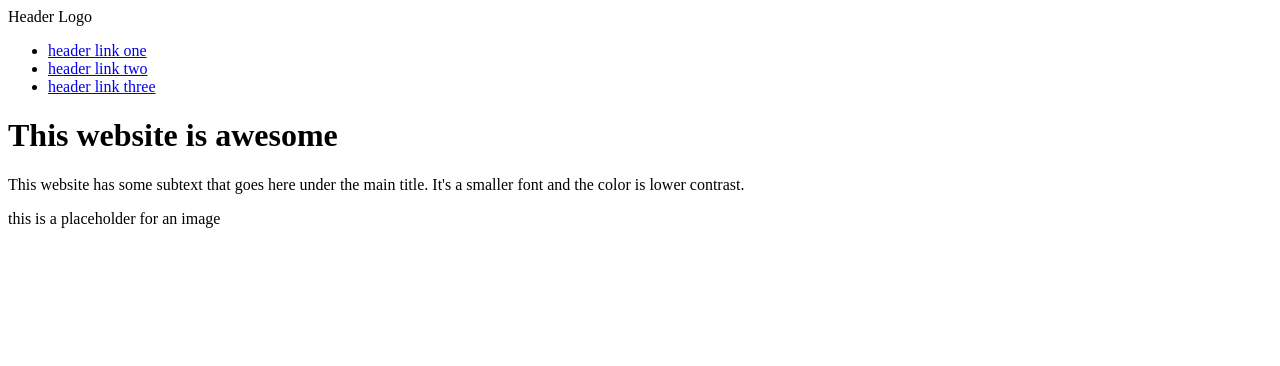
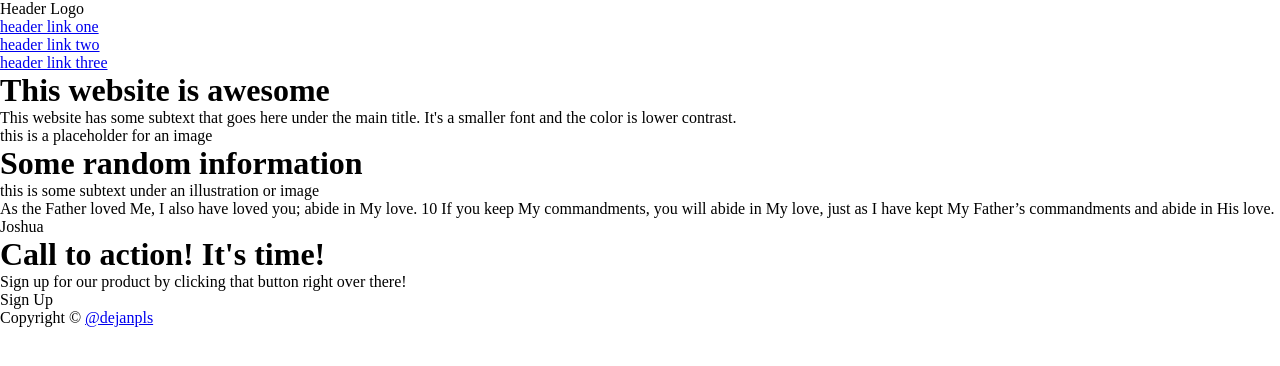
Before and after one commit to dejanpls/landing-page, a plain HTML site: page index.html in a window 1280 px wide. Drawn offline with Linux system fonts and the light colour scheme.

Commit message:
Add all elements to html
What was done:
	- Add header, main and footer and fill it with content
	- Connect html with css externally
	- Set margin and padding to 0px on all elements
	- Set box-sizing to border-box

```diff
--- a/index.html
+++ b/index.html
@@ -3,11 +3,10 @@
 <head>
 	<title>Landing Page</title>
 	<meta charset="utf-8">
-	<link rel="stylesheet" type="txt/css" href="style.css">
+	<link rel="stylesheet" type="text/css" href="styles.css">
 </head>
 <body>
 	<div class="wrapper">
-
 		<!-- hero -->
 		<header class="header">
 			<div class="navigation">
@@ -36,12 +35,39 @@
 				</div>
 			</div>
 		</header>
-
 		<!-- main content -->
 		<div class="main">
-
+			<h1 class="main-title">Some random information</h1>
+			<div class="card-container">
+				<div class="card-image-container"></div>
+				<div class="card-text">
+					this is some subtext under an illustration or image
+				</div>
+			</div>
 		</div>
+		<!-- quote section -->
+		<blockquote class="quote-container">
+			<p class="quote-text">
+				As the Father loved Me, I also have loved you; abide in My love. 10 If you keep My commandments, you will abide in My love, just as I have kept My Father’s commandments and abide in His love.
+			</p>
+			<footer class="quote-author">Joshua</footer>
+		</blockquote>
+		<!-- call to action -->
+		<div class="cta-container">
+			<div class="cta-text">
+				<h1 class="cta-title">Call to action! It's time!</h1>
+				<p class="cta-para">
+					Sign up for our product by clicking that button right over there!
+				</p>
+			</div>
+			<div class="cta-button">
+				Sign Up
+			</div>
+		</div>
+		<!-- footer section -->
+		<footer class="footer">
+			Copyright &copy; <a class="link" href="#">@dejanpls</a>
+		</footer>
 	</div>
 </body>
-<footer></footer>
 </html>
--- a/styles.css
+++ b/styles.css
@@ -0,0 +1,5 @@
+* {
+	margin: 0;
+	padding: 0;
+	box-sizing: border-box;
+}
```
